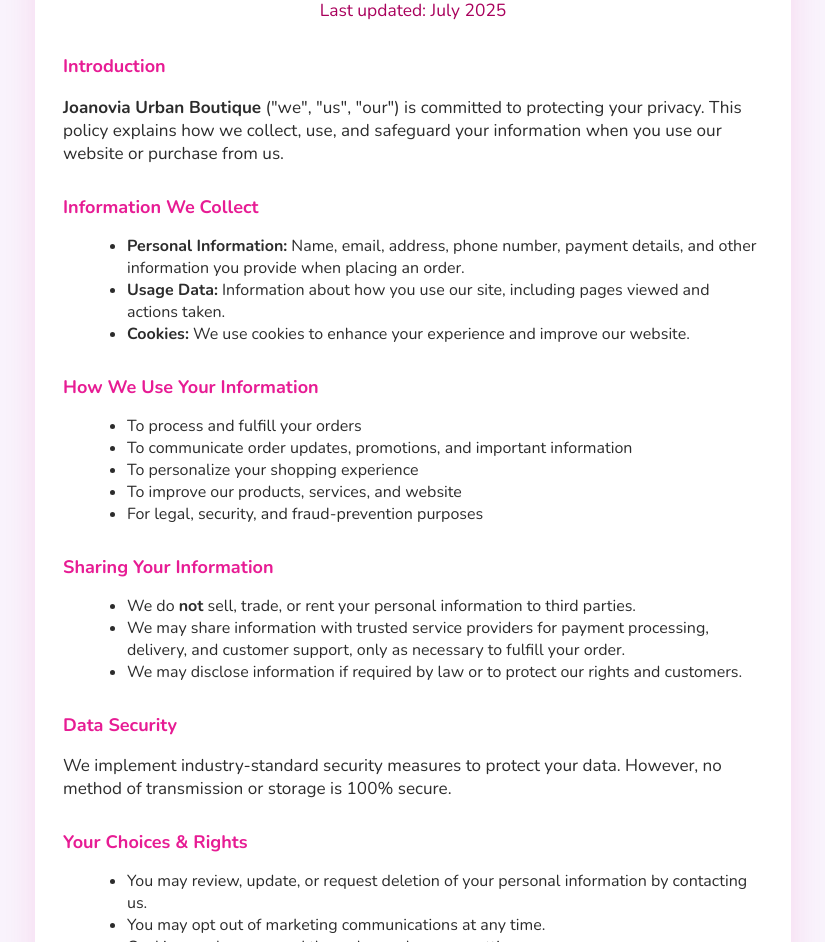
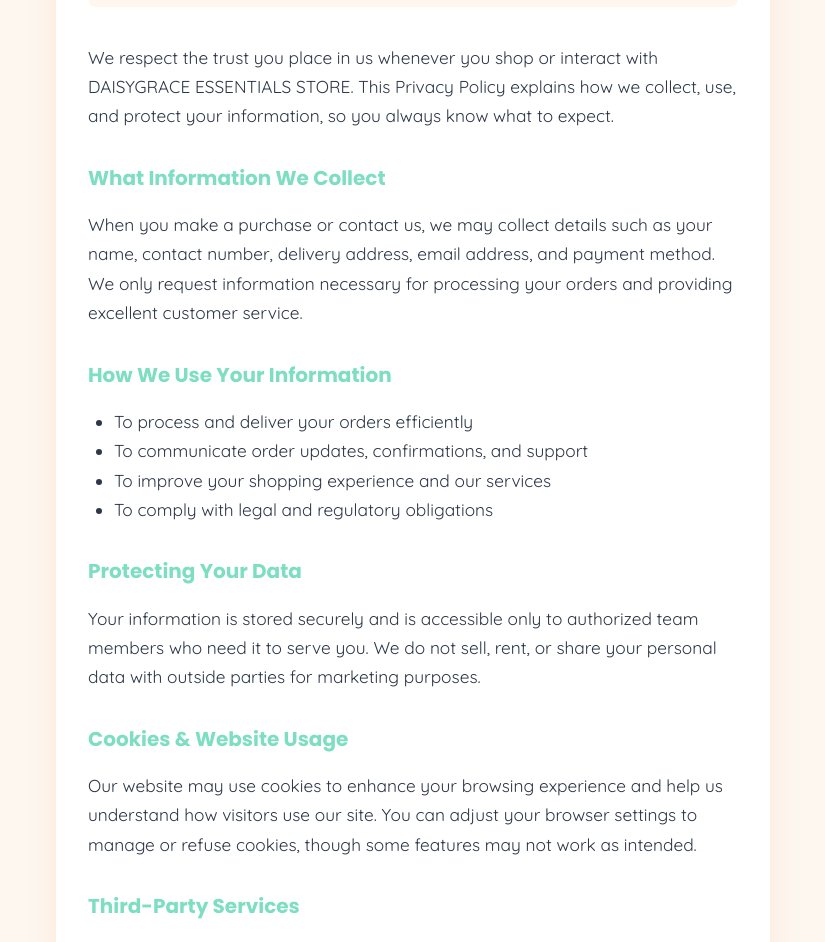
Before and after one commit to DaniPop88/DAISYGRACE, a plain HTML site: page privacy-policy.html in a window 1280 px wide. Shown: the part 218-1160 px from the top of the page, without its empty margins (227-1052 px from the left). Drawn offline with nearby package versions, Linux system fonts and the light colour scheme.

Commit message:
Update privacy-policy.html

```diff
--- a/privacy-policy.html
+++ b/privacy-policy.html
@@ -2,139 +2,135 @@
 <html lang="en">
 <head>
     <meta charset="UTF-8">
-  <title>Privacy Policy - Joanovia Urban Boutique</title>
+    <title>Privacy Policy - DAISYGRACE ESSENTIALS STORE</title>
     <meta name="viewport" content="width=device-width, initial-scale=1.0">
-  <meta name="description" content="Read the Privacy Policy for Joanovia Urban Boutique.">
-  <link rel="icon" type="image/png" href="images/FAVICON.png">
-  <link href="https://fonts.googleapis.com/css2?family=Montserrat:wght@700;800&family=Nunito:wght@400;600;700&display=swap" rel="stylesheet">
+    <meta name="description" content="Learn how DAISYGRACE ESSENTIALS STORE protects your privacy and handles your personal information securely.">
+    <link rel="icon" type="image/png" href="image/FAVICON.png">
+    <link href="https://fonts.googleapis.com/css?family=Quicksand:400,600,700|Poppins:400,500,700&display=swap" rel="stylesheet">
     <style>
+        :root {
+            --primary: #FF7F50;
+            --secondary: #7DDEC2;
+            --background: #FDF7F0;
+            --surface: #FFFFFF;
+            --accent: #FFD600;
+            --dark: #2D3748;
+            --shadow: 0 6px 32px #ff7f5020;
+            --radius-lg: 2rem;
+            --radius-md: 1.2rem;
+        }
         body {
-      font-family: 'Nunito', 'Montserrat', Arial, sans-serif;
-      background: #f9f3fc;
-      color: #2c2c2c;
+            font-family: 'Quicksand', 'Poppins', Arial, sans-serif;
+            background: var(--background);
             margin: 0;
             padding: 0;
+            color: var(--dark);
         }
         .container {
-      max-width: 700px;
-      margin: 32px auto;
-      background: #fff;
-      border-radius: 16px;
-      box-shadow: 0 4px 32px #e71c9420;
-      padding: 36px 28px 32px 28px;
-    }
-    .brand-logo {
-      display: block;
-      margin: 0 auto 18px auto;
-      width: 70px;
-      height: 70px;
-      border-radius: 13px;
-      object-fit: contain;
-      background: #fff;
-      box-shadow: 0 2px 8px #e71c9420;
-      border: 2px solid #e71c94;
+            max-width: 650px;
+            margin: 38px auto;
+            background: var(--surface);
+            border-radius: var(--radius-lg);
+            box-shadow: var(--shadow);
+            padding: 40px 32px 30px 32px;
         }
         h1 {
+            font-family: 'Poppins', Arial, sans-serif;
+            color: var(--primary);
+            font-weight: 800;
+            font-size: 2em;
             text-align: center;
-      color: #e71c94;
-      font-family: 'Montserrat', Arial, sans-serif;
-      font-weight: 800;
-      margin-bottom: 14px;
-      font-size: 2em;
-      letter-spacing: .01em;
-    }
-    .subtitle {
-      text-align: center;
-      color: #a9005c;
-      font-size: 1.09em;
-      margin-bottom: 32px;
-      font-family: 'Nunito', Arial, sans-serif;
+            margin-bottom: 18px;
+            letter-spacing: 0.03em;
         }
         h2 {
-      color: #e71c94;
-      font-size: 1.13em;
-      margin-top: 30px;
+            color: var(--secondary);
+            font-size: 1.25em;
+            margin-top: 32px;
+            margin-bottom: 12px;
+            font-family: 'Poppins', Arial, sans-serif;
         }
-    ul, ol {
-      margin-left: 1.5em;
-      margin-bottom: 20px;
+        p, ul {
+            font-size: 1.08em;
+            line-height: 1.7;
+            margin-bottom: 16px;
         }
-    p {
-      margin-bottom: 14px;
-      font-size: 1.07em;
+        ul {
+            padding-left: 1.5em;
         }
-    .footer {
+        .important {
+            color: var(--primary);
+            font-weight: 700;
+            background: #FFF7EE;
+            border-radius: 8px;
+            padding: 10px 14px;
+            margin-bottom: 18px;
+            display: inline-block;
+        }
+        footer {
+            margin-top: 45px;
+            background: #FFF7EE;
+            padding: 22px 10px;
             text-align: center;
-      margin-top: 40px;
-      color: #ae5fa5;
+            color: var(--dark);
             font-size: 1em;
-      opacity: .75;
+            border-top: 2px solid var(--primary);
+            font-family: 'Quicksand', Arial, sans-serif;
         }
-    a {
-      color: #e71c94;
-      text-decoration: underline;
-    }
-    @media (max-width:600px) {
-      .container { padding: 16px 2vw 20px 2vw;}
-      .brand-logo { width: 48px; height: 48px;}
-      h1 { font-size: 1.2em;}
+        @media (max-width: 700px) {
+            .container { padding: 18px 6vw 20px 6vw; }
+            h1 { font-size: 1.3em; }
+            h2 { font-size: 1.08em; }
         }
     </style>
 </head>
 <body>
     <div class="container">
-    <img src="images/LOGO.png" alt="Joanovia Urban Boutique Logo" class="brand-logo" width="70" height="70">
         <h1>Privacy Policy</h1>
-    <div class="subtitle">Last updated: July 2025</div>
-    <h2>Introduction</h2>
+        <div class="important">
+            Your privacy matters to us. DAISYGRACE ESSENTIALS STORE is committed to safeguarding your personal information.
+        </div>
         <p>
-      <b>Joanovia Urban Boutique</b> ("we", "us", "our") is committed to protecting your privacy. This policy explains how we collect, use, and safeguard your information when you use our website or purchase from us.
+            We respect the trust you place in us whenever you shop or interact with DAISYGRACE ESSENTIALS STORE. This Privacy Policy explains how we collect, use, and protect your information, so you always know what to expect.
         </p>
-    <h2>Information We Collect</h2>
-    <ul>
-      <li><b>Personal Information:</b> Name, email, address, phone number, payment details, and other information you provide when placing an order.</li>
-      <li><b>Usage Data:</b> Information about how you use our site, including pages viewed and actions taken.</li>
-      <li><b>Cookies:</b> We use cookies to enhance your experience and improve our website.</li>
-    </ul>
+        <h2>What Information We Collect</h2>
+        <p>
+            When you make a purchase or contact us, we may collect details such as your name, contact number, delivery address, email address, and payment method. We only request information necessary for processing your orders and providing excellent customer service.
+        </p>
         <h2>How We Use Your Information</h2>
         <ul>
-      <li>To process and fulfill your orders</li>
-      <li>To communicate order updates, promotions, and important information</li>
-      <li>To personalize your shopping experience</li>
-      <li>To improve our products, services, and website</li>
-      <li>For legal, security, and fraud-prevention purposes</li>
+            <li>To process and deliver your orders efficiently</li>
+            <li>To communicate order updates, confirmations, and support</li>
+            <li>To improve your shopping experience and our services</li>
+            <li>To comply with legal and regulatory obligations</li>
         </ul>
-    <h2>Sharing Your Information</h2>
-    <ul>
-      <li>We do <b>not</b> sell, trade, or rent your personal information to third parties.</li>
-      <li>We may share information with trusted service providers for payment processing, delivery, and customer support, only as necessary to fulfill your order.</li>
-      <li>We may disclose information if required by law or to protect our rights and customers.</li>
-    </ul>
-    <h2>Data Security</h2>
+        <h2>Protecting Your Data</h2>
         <p>
-      We implement industry-standard security measures to protect your data. However, no method of transmission or storage is 100% secure.
+            Your information is stored securely and is accessible only to authorized team members who need it to serve you. We do not sell, rent, or share your personal data with outside parties for marketing purposes.
         </p>
-    <h2>Your Choices & Rights</h2>
-    <ul>
-      <li>You may review, update, or request deletion of your personal information by contacting us.</li>
-      <li>You may opt out of marketing communications at any time.</li>
-      <li>Cookies can be managed through your browser settings.</li>
-    </ul>
-    <h2>Children's Privacy</h2>
+        <h2>Cookies & Website Usage</h2>
         <p>
-      Our website is not intended for children under 13. We do not knowingly collect information from children.
+            Our website may use cookies to enhance your browsing experience and help us understand how visitors use our site. You can adjust your browser settings to manage or refuse cookies, though some features may not work as intended.
         </p>
-    <h2>Changes to This Policy</h2>
+        <h2>Third-Party Services</h2>
         <p>
-      We may update this Privacy Policy at any time. Changes will be posted on this page with the updated date.
+            In some cases, we work with trusted delivery or payment partners to fulfill your orders. These partners are required to follow strict privacy standards and will only receive information necessary to complete their service.
         </p>
-    <h2>Contact Us</h2>
+        <h2>Your Rights & Choices</h2>
         <p>
-      If you have questions or requests regarding your privacy, contact us at <a href="mailto:contact@joanoviaurbanboutique.com">contact@joanoviaurbanboutique.com</a> or +63 915 213 6984.
+            You may request to view, update, or delete your personal information at any time by contacting us at <a href="mailto:contact@daisygracestore.com">contact@daisygracestore.com</a>.
         </p>
-    <div class="footer">
-      &copy; 2025 Joanovia Urban Boutique. All Rights Reserved.
+        <h2>Policy Updates</h2>
+        <p>
+            We may update our Privacy Policy as our business evolves. Any changes will be posted on this page, so please review periodically.
+        </p>
+        <p>
+            If you have questions or concerns about our privacy practices, please reach out. We appreciate your trust and are always here to help.
+        </p>
     </div>
-  </div>
+    <footer>
+        &copy; 2025 DAISYGRACE ESSENTIALS STORE &mdash; #19 Laurel Street, Barangay Balibago, Santa Rosa City, Laguna, Philippines<br>
+        Email: <a href="mailto:contact@daisygracestore.com">contact@daisygracestore.com</a> &nbsp;|&nbsp; Phone: +63 927 621 5488
+    </footer>
 </body>
 </html>
```
Lines whose indentation alone changed are shown as unchanged.
